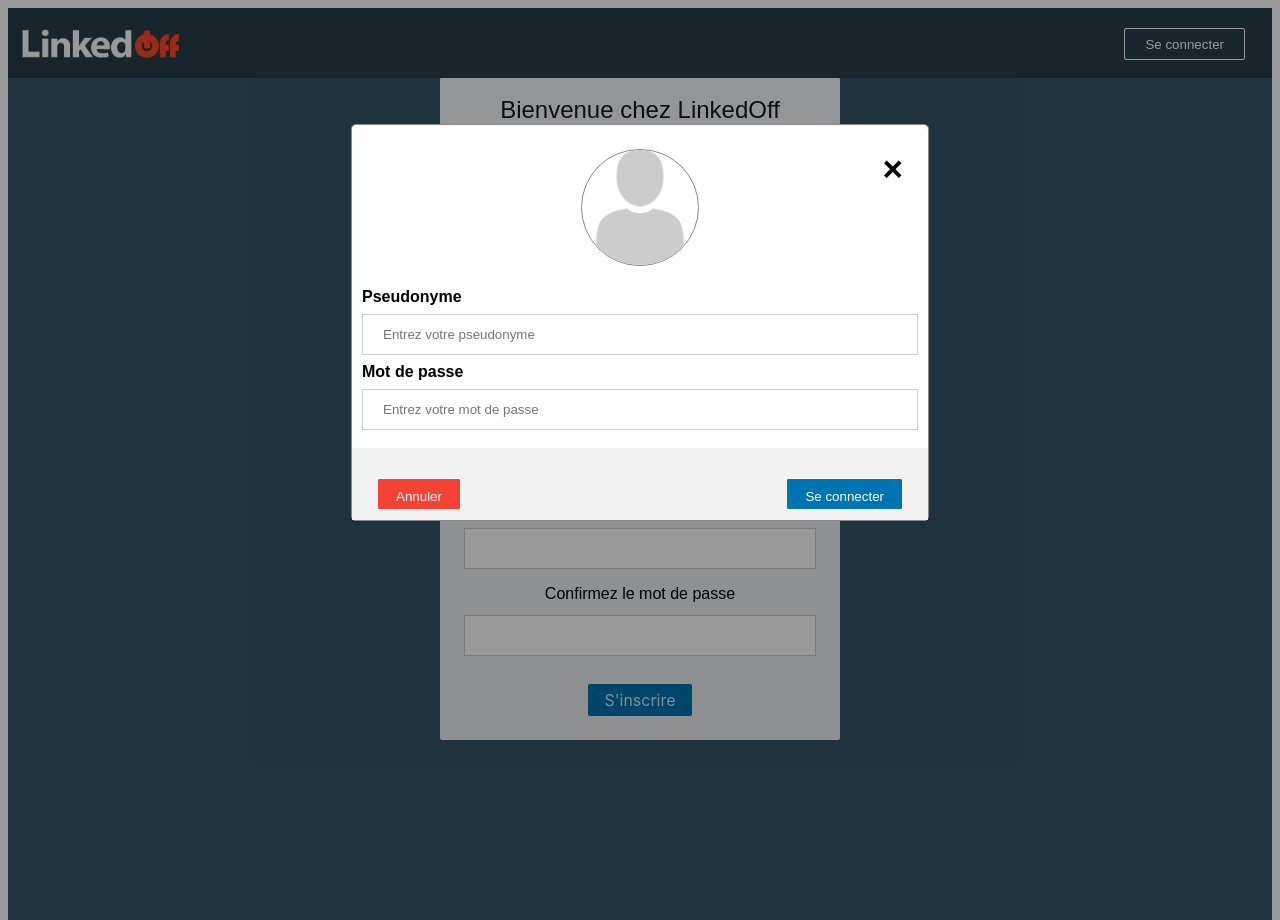
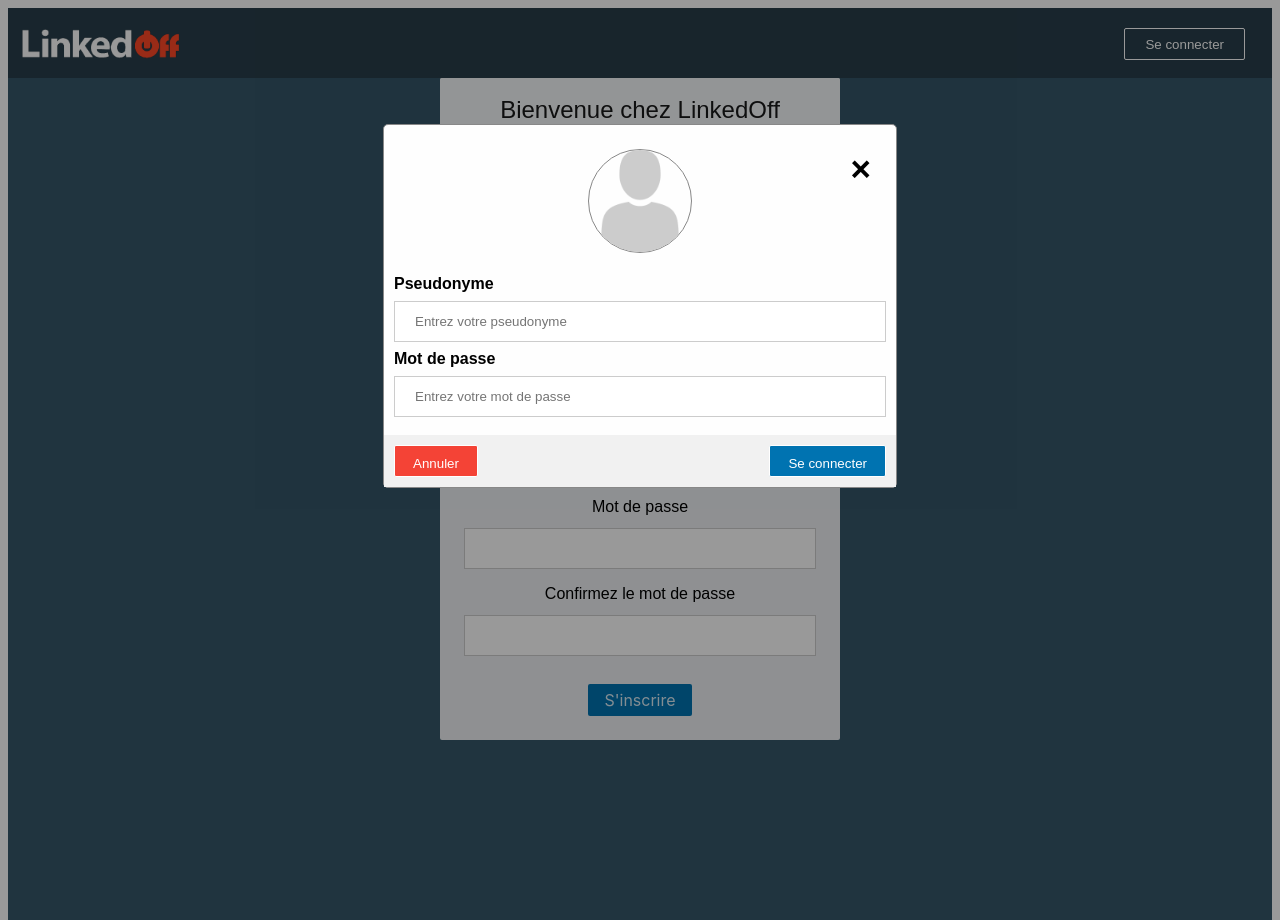
Before and after one commit to RiccardiLd/ProjetPiscine, a PHP site: page /login-page.php in a window 1280 px wide, after a click on "Se connecter". Run offline with PHP 8.4, Linux system fonts and the light colour scheme.

Commit message:
Petites corrections ds login-page

```diff
--- a/frontend/login.css
+++ b/frontend/login.css
@@ -33,6 +33,7 @@
 .cancelbtn {
     width: auto;
     padding: 10px 18px;
+    margin: auto;
     background-color: #f44336;
 }
 
@@ -75,7 +76,7 @@
     margin: 5% auto 15% auto; /* 5% from the top, 15% from the bottom and centered */
     border-radius: 5px;
     border: 1px solid #888;
-    width: 45%; /* Could be more or less, depending on screen size */
+    width: 40%; /* Could be more or less, depending on screen size */
 }
 
 /* The Close Button (x) */
@@ -236,6 +237,7 @@
 
 .loginbtn {
     float: right;
+    margin: auto;
     width: auto;
     padding: 10px 18px;
     background-color: #0073b1;
```
